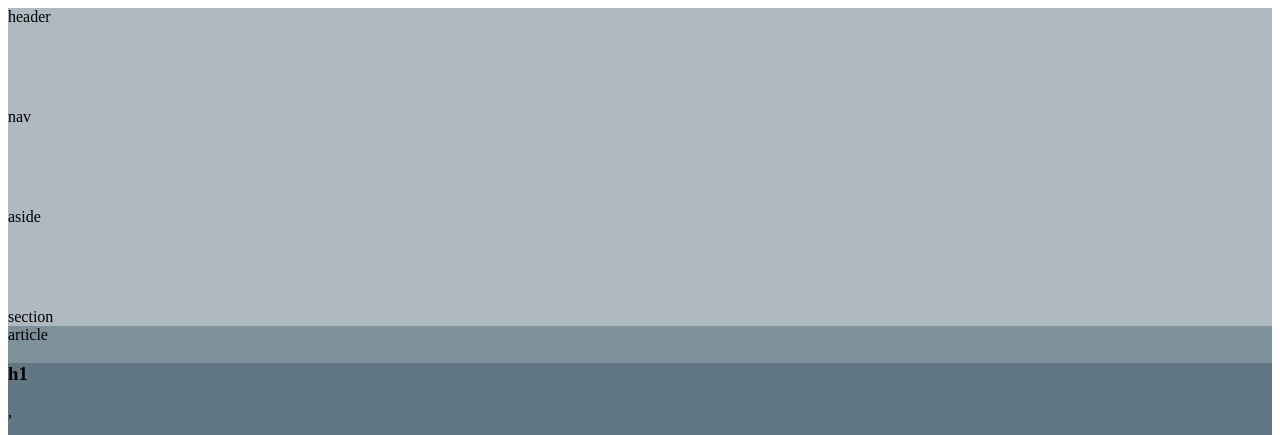
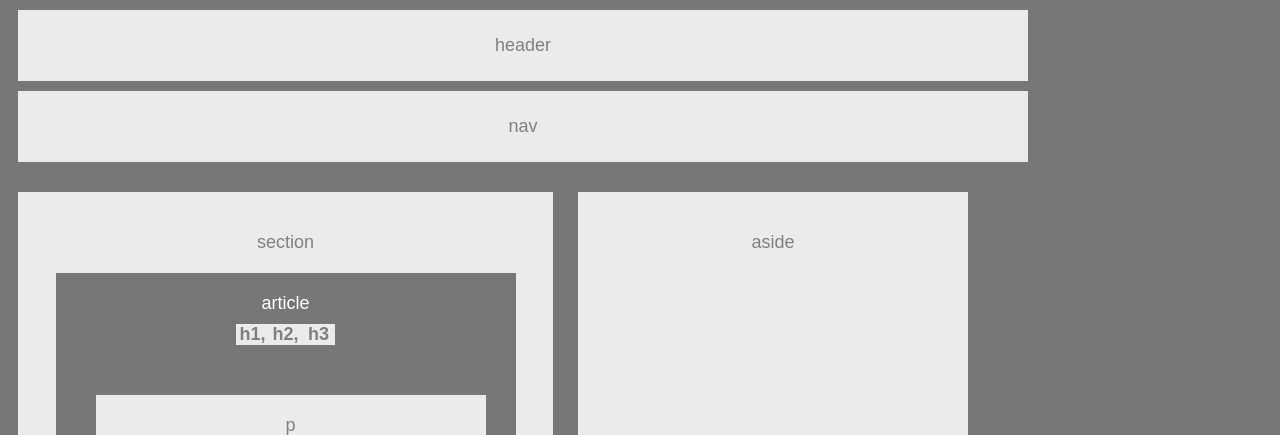
Before and after one commit to PathosBill/HW_Wireframe, a plain HTML site: page index.html in a window 1280 px wide. Shown: the top 435 px of the page. Drawn offline with Linux system fonts and the light colour scheme.

Commit message:
updated css and html

```diff
--- a/index.html
+++ b/index.html
@@ -3,6 +3,7 @@
 <head>
 	<link rel="stylesheet" type="text/css" href="style.css">
 </head>
+<body>
 <header>
 	header
 </header>
@@ -11,27 +12,26 @@
 	nav
 </nav>
 
-<aside>
-	aside
-</aside>
-
 <section>
 	section
-
 	<article>
 		article
-		<header>
-			<h1>h1</h1> , <h2>h2</h2> , <h3>h3</h3>
-		</header>
+
+		<br>
+			<h1>h1, </h1><h2>h2, </h2><h3>h3</h3>
 		<p>
 			p
 		</p>
 	</article>
 </section>
-
+<aside>
+	aside
+</aside>
+<br>
 <footer>
 	footer
 </footer>
+</body>
 
 
 
--- a/style.css
+++ b/style.css
@@ -1,4 +1,92 @@
-article, header, nav, aside, section, footer {
+ body {
+font-family: 'Arial', 'Helvetica Neue', Helvetica, sans-serif;
+font-size: 18px;
+text-align: center;
+clear: both;
 display: block;
-min-height: 100px;
-background: hsla(200, 30%, 30%, .4); }
+color: gray;
+
+
+
+
+
+
+
+width: 960px;
+background: #777;
+
+}
+
+header {
+width:960px;
+background: #ebebeb;
+padding: 25px;
+margin: 10px;
+clear: both;
+
+}
+h1, h2, h3{
+	width: 33px;
+	background: #ebebeb;
+	display: inline-block;
+	margin: 0px;
+	font-size: 18px;
+	margin: 10px 0px;
+	padding: 20;
+	color: gray;
+}
+
+nav{
+width:960px;
+background: #ebebeb;
+padding: 25px;
+margin: 10px;
+clear: both;
+}
+
+section{
+	width: 495px;
+	height: 300px;
+	display: inline-block;
+	float: left;
+	background: #ebebeb;
+	margin: 20px 10px 20px 10px;
+	padding: 40px 20px;
+}
+
+aside{
+	width: 350px;
+	height: 300px;
+	display: block;
+	float: right;
+	background: #ebebeb;
+	margin: 20px 0px 20px 10px;
+	padding: 40px 20px;
+}
+
+article{
+	width: 400px;
+	background: #777;
+	margin: 20px auto 20px;
+	padding: 20px 30px;
+	color: white;
+
+}
+
+p{
+	width: 350px;
+	background: #ebebeb;
+	margin: auto;
+	margin: 40px 0px 20px 10px;
+	padding: 20px;
+	display: block;
+	color: gray;
+}
+
+footer{
+float: left;
+width:960px;
+padding: 25px;
+margin: 10px;
+background: #ebebeb;
+}
```
